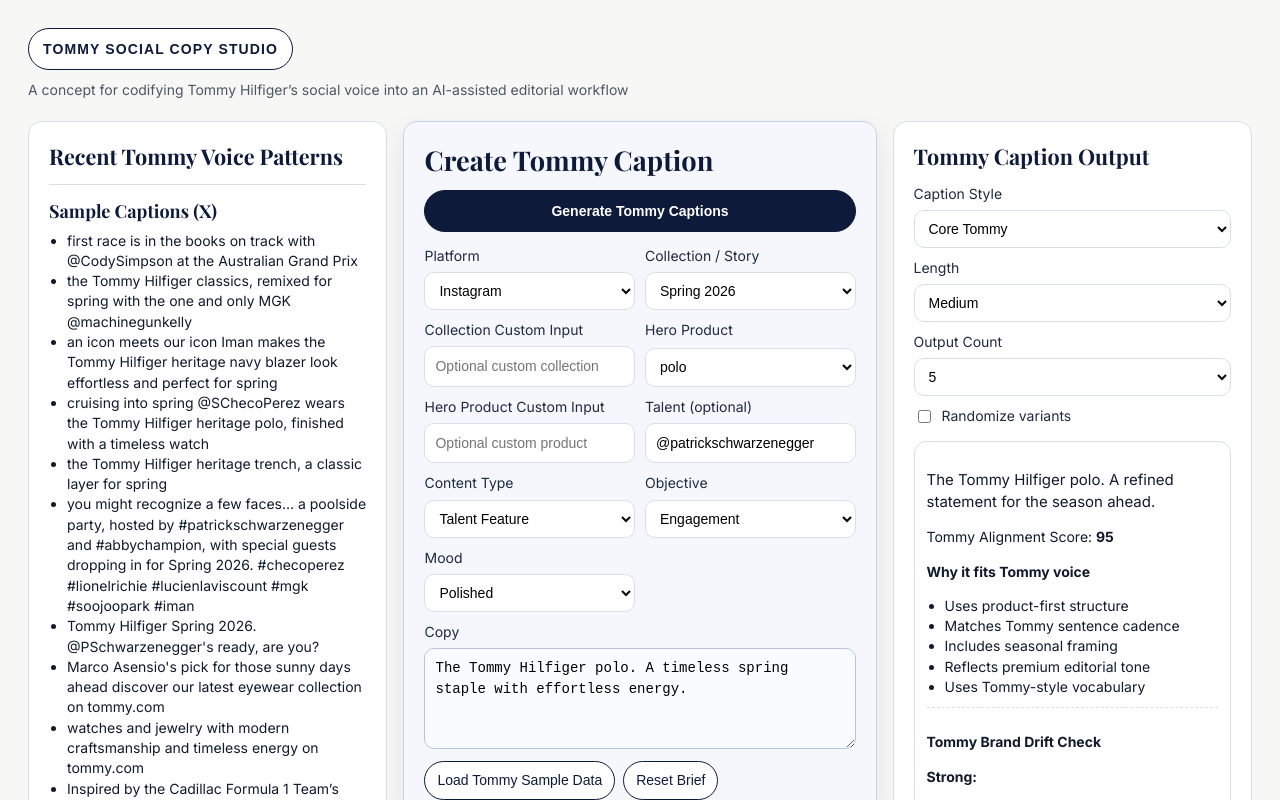
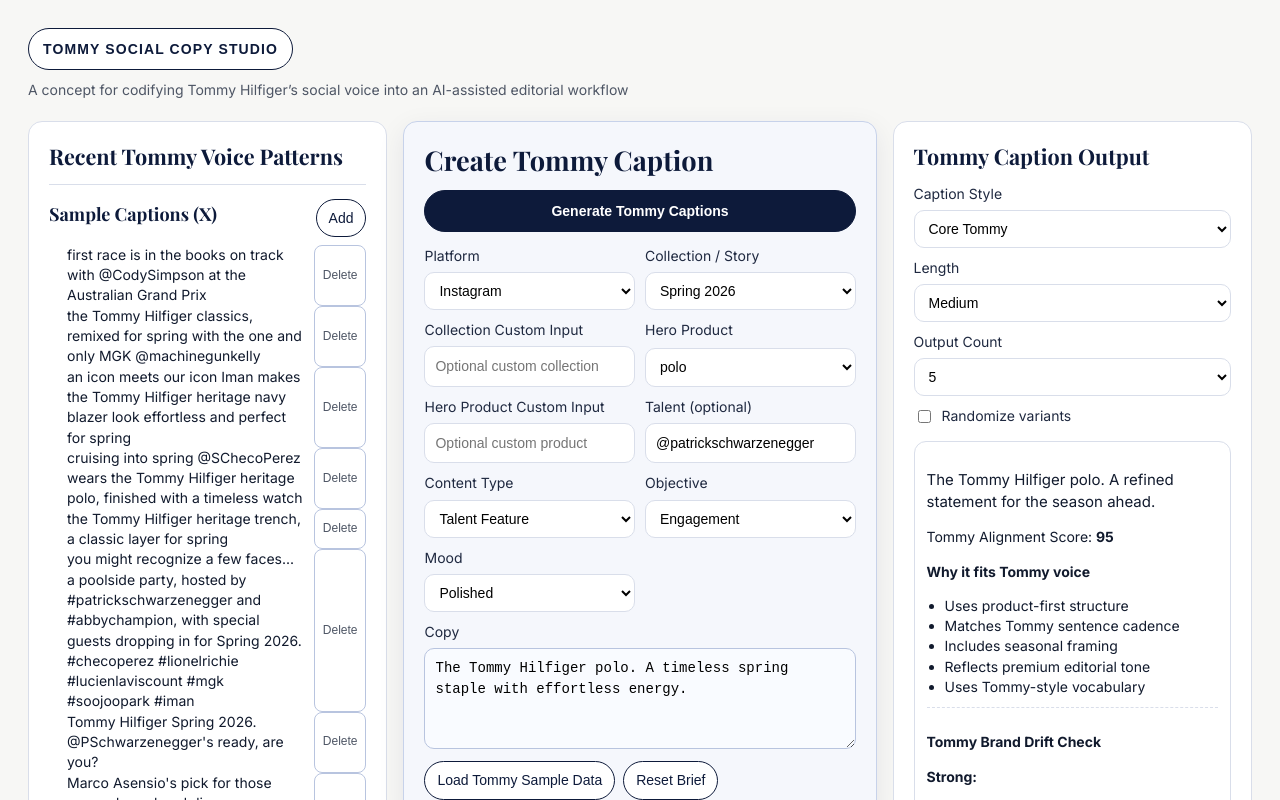
Before and after one commit to ivandashkovbot/tommy-social-copy-studio, a React (Vite) app: page / in a window 1280 px wide. Both pictures are taken after a click on the button "Enter Studio". Shown: the top 800 px of the page. Built offline with nearby package versions, Linux system fonts and the light colour scheme.

Commit message:
Make Tommy voice pattern lists editable with add/delete controls

```diff
--- a/src/App.css
+++ b/src/App.css
@@ -126,6 +126,28 @@
   border-top: 1px solid var(--line);
   padding-top: 14px;
   margin-top: 12px;
+}
+
+.section-head {
+  display: flex;
+  align-items: center;
+  justify-content: space-between;
+  gap: 8px;
+}
+
+.editable-item {
+  display: flex;
+  justify-content: space-between;
+  gap: 10px;
+}
+
+.icon-btn {
+  border-color: #b8c4df;
+  color: var(--muted);
+  padding: 4px 8px;
+  border-radius: 8px;
+  font-size: 12px;
+  white-space: nowrap;
 }
 
 ul,
--- a/src/App.jsx
+++ b/src/App.jsx
@@ -1,7 +1,7 @@
 import { useMemo, useState } from 'react'
 import './App.css'
 
-const sampleCaptions = {
+const initialSampleCaptions = {
   x: [
     'first race is in the books on track with @CodySimpson at the Australian Grand Prix',
     'the Tommy Hilfiger classics, remixed for spring with the one and only MGK @machinegunkelly',
@@ -151,11 +151,20 @@
   const [brief, setBrief] = useState(initialBrief)
   const [controls, setControls] = useState(initialControls)
   const [output, setOutput] = useState([])
+  const [sampleCaptions, setSampleCaptions] = useState(initialSampleCaptions)
+  const [toneItems, setToneItems] = useState(['Editorial', 'Polished', 'Effortless', 'Premium', 'Seasonal', 'Celebrity-led'])
+  const [structureItems, setStructureItems] = useState([
+    'Short sentences',
+    'Frequent sentence fragments',
+    'Product-first phrasing',
+    'Seasonal framing',
+    'Talent tagging',
+    'Minimal slang',
+    'Soft CTA language',
+  ])
 
   const voiceProfile = useMemo(
     () => ({
-      tone: ['Editorial', 'Polished', 'Effortless', 'Premium', 'Seasonal', 'Celebrity-led'],
-      structure: ['Short sentences', 'Frequent sentence fragments', 'Product-first phrasing', 'Seasonal framing', 'Talent tagging', 'Minimal slang', 'Soft CTA language'],
       vocab: ['heritage', 'classic', 'timeless', 'effortless', 'staple', 'spring', 'modern craftsmanship', 'style', 'look'],
       templates: [
         'The Tommy Hilfiger [product]. A [descriptor] for [season].',
@@ -173,9 +182,30 @@
     setOutput(next)
   }
 
+  const addListItem = (setter, label) => {
+    const value = window.prompt(`Add item to ${label}`)
+    if (!value || !value.trim()) return
+    setter((prev) => [...prev, value.trim()])
+  }
+
+  const deleteListItem = (setter, indexToDelete) => {
+    setter((prev) => prev.filter((_, index) => index !== indexToDelete))
+  }
+
   const loadSampleData = () => {
     setBrief(initialBrief)
     setControls(initialControls)
+    setSampleCaptions(initialSampleCaptions)
+    setToneItems(['Editorial', 'Polished', 'Effortless', 'Premium', 'Seasonal', 'Celebrity-led'])
+    setStructureItems([
+      'Short sentences',
+      'Frequent sentence fragments',
+      'Product-first phrasing',
+      'Seasonal framing',
+      'Talent tagging',
+      'Minimal slang',
+      'Soft CTA language',
+    ])
     generateCaptions()
   }
 
@@ -232,19 +262,33 @@
         <aside className="panel">
           <h2>Recent Tommy Voice Patterns</h2>
           <div className="section">
-            <h3>Sample Captions (X)</h3>
-            <ul>{sampleCaptions.x.map((item) => <li key={item}>{item}</li>)}</ul>
+            <div className="section-head"><h3>Sample Captions (X)</h3><button onClick={() => addListItem((updater) => setSampleCaptions((prev) => ({ ...prev, x: updater(prev.x) })), 'Sample Captions (X)')}>Add</button></div>
+            <ul>
+              {sampleCaptions.x.map((item, index) => (
+                <li key={`${item}-${index}`} className="editable-item">
+                  <span>{item}</span>
+                  <button className="icon-btn" onClick={() => setSampleCaptions((prev) => ({ ...prev, x: prev.x.filter((_, i) => i !== index) }))}>Delete</button>
+                </li>
+              ))}
+            </ul>
           </div>
           <div className="section">
-            <h3>Sample Captions (Instagram)</h3>
-            <ul>{sampleCaptions.instagram.map((item) => <li key={item}>{item}</li>)}</ul>
+            <div className="section-head"><h3>Sample Captions (Instagram)</h3><button onClick={() => addListItem((updater) => setSampleCaptions((prev) => ({ ...prev, instagram: updater(prev.instagram) })), 'Sample Captions (Instagram)')}>Add</button></div>
+            <ul>
+              {sampleCaptions.instagram.map((item, index) => (
+                <li key={`${item}-${index}`} className="editable-item">
+                  <span>{item}</span>
+                  <button className="icon-btn" onClick={() => setSampleCaptions((prev) => ({ ...prev, instagram: prev.instagram.filter((_, i) => i !== index) }))}>Delete</button>
+                </li>
+              ))}
+            </ul>
           </div>
           <div className="section">
             <h3>Tommy Voice Profile</h3>
-            <p><strong>Tone</strong></p>
-            <ul>{voiceProfile.tone.map((v) => <li key={v}>{v}</li>)}</ul>
-            <p><strong>Structure</strong></p>
-            <ul>{voiceProfile.structure.map((v) => <li key={v}>{v}</li>)}</ul>
+            <p className="section-head"><strong>Tone</strong><button onClick={() => addListItem(setToneItems, 'Tone')}>Add</button></p>
+            <ul>{toneItems.map((v, index) => <li key={`${v}-${index}`} className="editable-item"><span>{v}</span><button className="icon-btn" onClick={() => deleteListItem(setToneItems, index)}>Delete</button></li>)}</ul>
+            <p className="section-head"><strong>Structure</strong><button onClick={() => addListItem(setStructureItems, 'Structure')}>Add</button></p>
+            <ul>{structureItems.map((v, index) => <li key={`${v}-${index}`} className="editable-item"><span>{v}</span><button className="icon-btn" onClick={() => deleteListItem(setStructureItems, index)}>Delete</button></li>)}</ul>
             <p><strong>Signature Vocabulary</strong></p>
             <ul>{voiceProfile.vocab.map((v) => <li key={v}>{v}</li>)}</ul>
             <p><strong>Common Tommy Caption Templates</strong></p>
```
